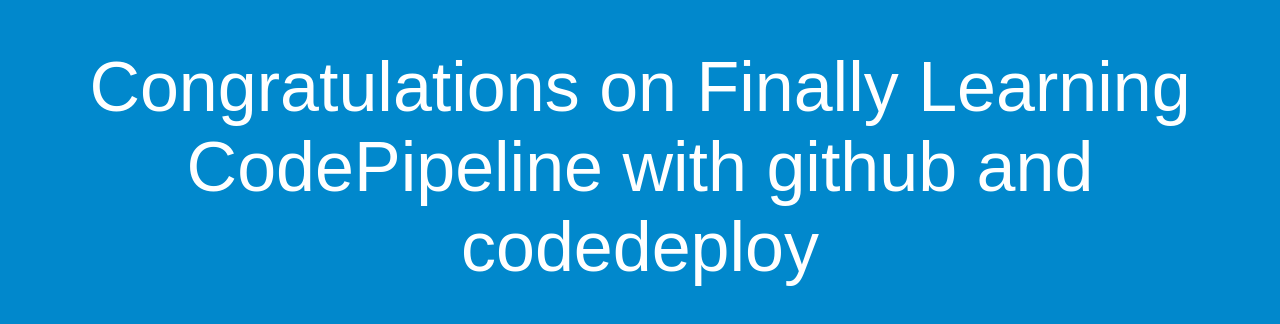
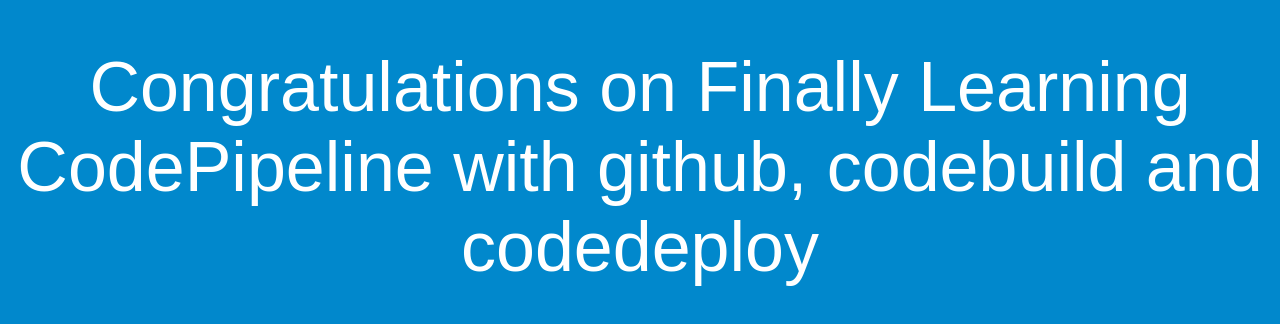
Before and after one commit to Anikasel/caltechcicddemo, a plain HTML site: page index.html in a window 1280 px wide. Drawn offline with Linux system fonts and the light colour scheme.

Commit message:
code deploy fifth commit

```diff
--- a/index.html
+++ b/index.html
@@ -26,7 +26,7 @@
 </head>
 <body>
   <div align="center">
-    <h1>Congratulations on Finally Learning CodePipeline with github and codedeploy</h1>
+    <h1>Congratulations on Finally Learning CodePipeline with github, codebuild and codedeploy</h1>
   </div>
 </body>
 </html>
```
